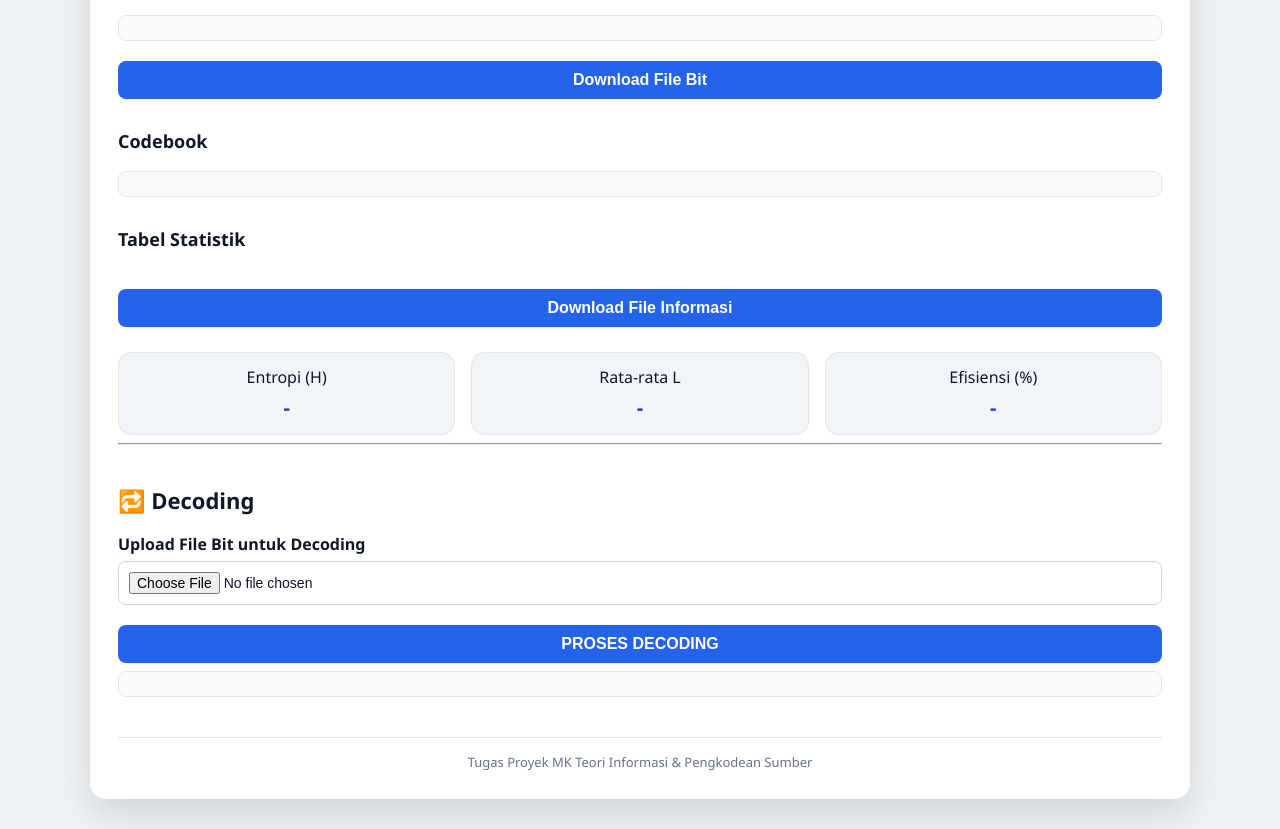
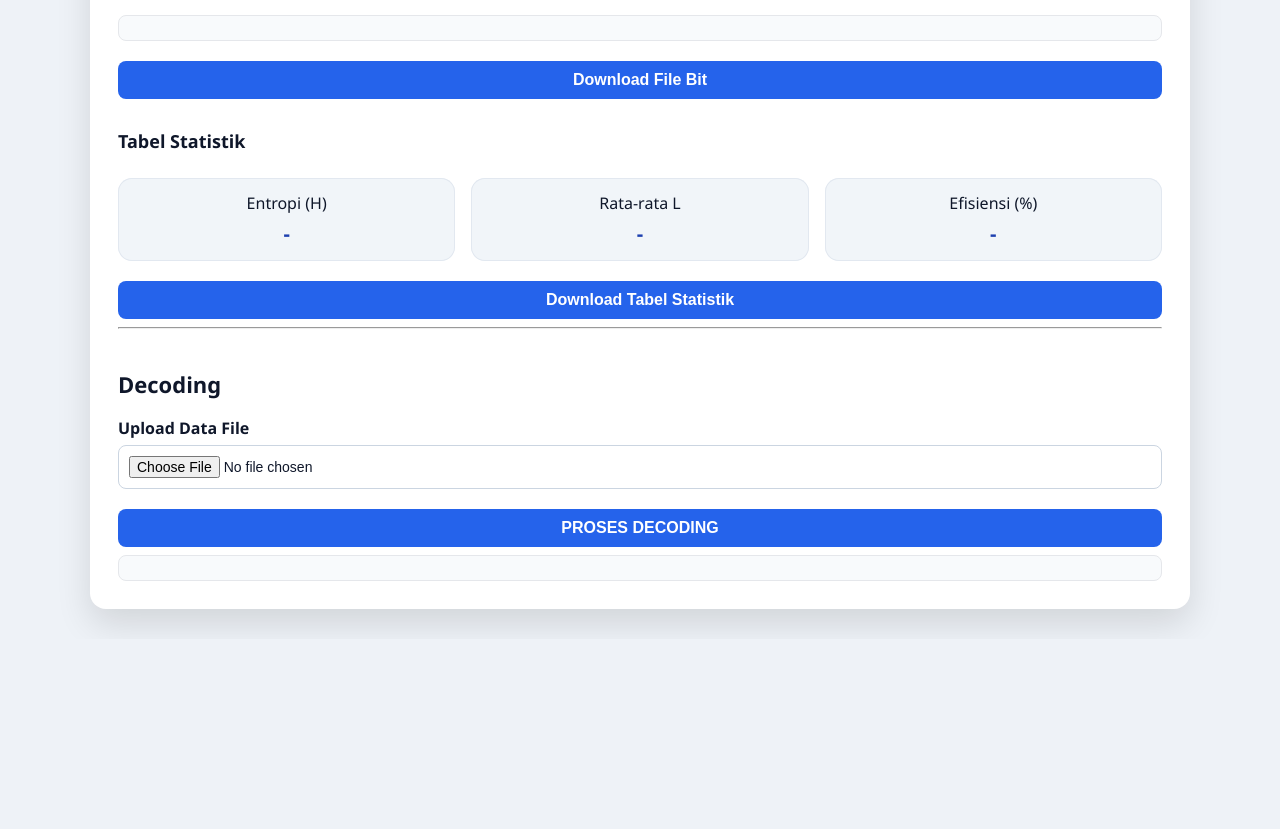
Before and after one commit to rzq0abidzh4r/TIPS-project_kelompok1, a plain HTML site: page index.html in a window 1280 px wide. Shown: the part 580-1409 px from the top of the page. After the commit the page ends 1219 px from the top, so only its background shows below. Drawn offline with Linux system fonts and the light colour scheme; files that its build step writes are made by us from their sources; files whose address does not match are found by name.

Commit message:
Update index.html

```diff
--- a/index.html
+++ b/index.html
@@ -2,7 +2,7 @@
 <html lang="id">
 <head>
   <meta charset="UTF-8">
-  <title>Encoding & Decoding Analyzer – TIPS</title>
+  <title>Encoding and Decoding Analyzer</title>
   <meta name="viewport" content="width=device-width, initial-scale=1.0">
   <link rel="stylesheet" href="css/style.css">
 </head>
@@ -10,9 +10,10 @@
 <body>
 <div class="card">
 
-  <h1>📊 Encoding Analyzer – MK TIPS</h1>
+  <h1 class="title">Encoding and Decoding Analyzer</h1>
 
-  <label for="fileInput">Upload File Teks (≥ 1000 simbol ASCII)</label>
+  <!-- ================= INPUT ================= -->
+  <label for="fileInput">Upload Data File</label>
   <input type="file" id="fileInput" accept=".txt">
 
   <label for="textInput">Atau Masukkan Teks Manual</label>
@@ -27,36 +28,32 @@
 
   <button onclick="encodeProcess()">PROSES ENCODING</button>
 
+  <!-- ================= OUTPUT ================= -->
   <h3>Bitstream Output</h3>
   <div id="bitstream" class="output"></div>
   <button onclick="downloadBits()">Download File Bit</button>
 
-  <h3>Codebook</h3>
-  <div id="codebook" class="output"></div>
-
   <h3>Tabel Statistik</h3>
-  <div id="tableArea"></div>
-  <button onclick="downloadInfo()">Download File Informasi</button>
 
   <div class="grid">
-    <div class="box">Entropi (H)<br><b id="H">-</b></div>
-    <div class="box">Rata-rata L<br><b id="L">-</b></div>
-    <div class="box">Efisiensi (%)<br><b id="E">-</b></div>
+    <div class="box">Entropi (H)<b id="H">-</b></div>
+    <div class="box">Rata-rata L<b id="L">-</b></div>
+    <div class="box">Efisiensi (%)<b id="E">-</b></div>
   </div>
 
+  <button onclick="downloadInfo()">Download Tabel Statistik</button>
+
+  <!-- ================= DECODING ================= -->
   <hr>
 
-  <h2>🔁 Decoding</h2>
+  <h2>Decoding</h2>
 
-  <label for="bitFile">Upload File Bit untuk Decoding</label>
+  <label for="bitFile">Upload Data File</label>
   <input type="file" id="bitFile" accept=".txt">
 
   <button onclick="decodeProcess()">PROSES DECODING</button>
+
   <div id="decodedText" class="output"></div>
-
-  <footer>
-    Tugas Proyek MK Teori Informasi & Pengkodean Sumber
-  </footer>
 
 </div>
 
```
